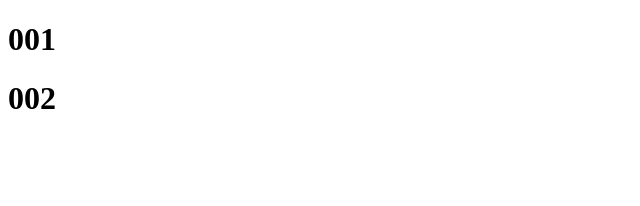
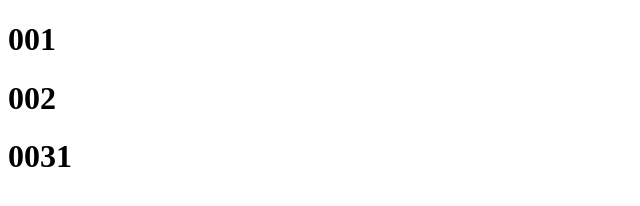
Before and after one commit to sexfat/gitA, a plain HTML site: page index.html in a window 1280 px wide. Shown: the whole page, without its empty margins (0-640 px from the left). Drawn offline with Linux system fonts and the light colour scheme.

Commit message:
add 00311

```diff
--- a/index.html
+++ b/index.html
@@ -9,5 +9,6 @@
 <body>
     <h1>001</h1>
     <h1>002</h1>
+    <h1>0031</h1>
 </body>
 </html>
```
